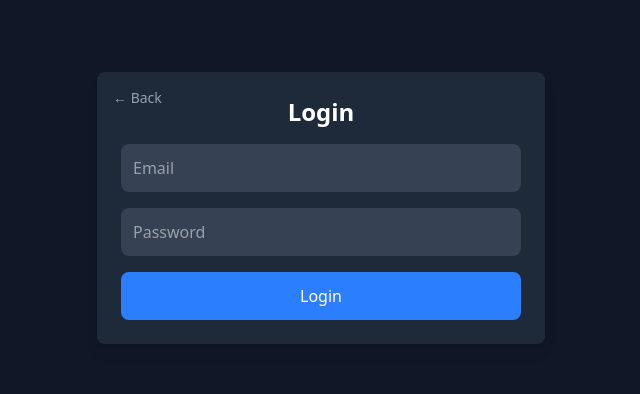
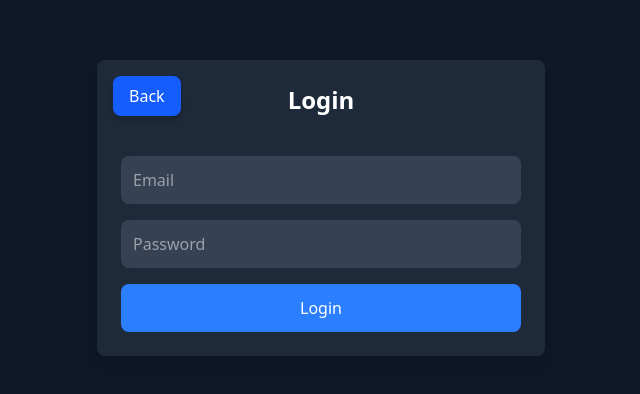
Before and after one commit to emmanuel881/PortfolioReact, a React (Vite) app in the folder portfolio/: page /login in a window 1280 px wide. Shown: the part 192-586 px from the top of the page, without its empty margins (319-959 px from the left). Built offline with nearby package versions, Linux system fonts and the light colour scheme; no server answers.

Commit message:
my commit

```diff
--- a/portfolio/src/pages/Login.jsx
+++ b/portfolio/src/pages/Login.jsx
@@ -37,10 +37,11 @@ const AdminLogin = () => {
                 {/* Back Button */}
                 <button
                     onClick={() => navigate("/")}
-                    className="absolute top-4 left-4 text-sm text-gray-400 hover:text-gray-200 transition"
+                    className="absolute top-4 left-4 bg-blue-600 text-white px-4 py-2 rounded-lg shadow-md hover:bg-blue-700 transition"
                 >
-                    ← Back
+                    Back
                 </button>
+
 
                 <h2 className="text-2xl font-bold text-center mb-4">Login</h2>
 
@@ -50,7 +51,7 @@ const AdminLogin = () => {
                     onSubmit={handleLogin}
                 >
                     {({ isSubmitting, errors }) => (
-                        <Form className="space-y-4">
+                        <Form className="space-y-4 mt-10">
                             {errors.server && <p className="text-red-500 text-center">{errors.server}</p>}
 
                             <div>
```
